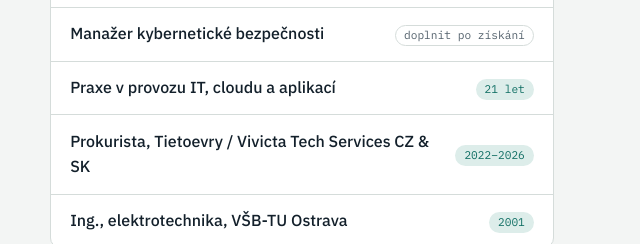
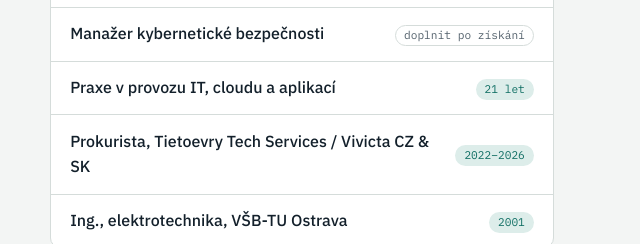
Before and after one commit to vrobemar/vrobel.net, a plain HTML site: page kb.html in a window 1280 px wide. Shown: the part 2940-3184 px from the top of the page, 614-1254 px from the left. Drawn offline with Linux system fonts and the light colour scheme.

Commit message:
kb.html: rename company in prokura row (#5)
Claude-Session: https://claude.ai/code/session_01Rg2rnB9dyJ5Avv2SPvHGUH

Co-authored-by: Claude <noreply@anthropic.com>

```diff
--- a/kb.html
+++ b/kb.html
@@ -277,7 +277,7 @@ footer .wrap{display:flex;flex-wrap:wrap;justify-content:space-between;gap:1rem}
           <div><dt>ISO/IEC 27001 Foundation</dt><dd><span class="chip">doplnit po získání</span></dd></div>
                     <div><dt>Manažer kybernetické bezpečnosti</dt><dd><span class="chip">doplnit po získání</span></dd></div>
           <div><dt>Praxe v provozu IT, cloudu a aplikací</dt><dd><span class="chip ok">21 let</span></dd></div>
-          <div><dt>Prokurista, Tietoevry / Vivicta Tech Services CZ &amp; SK</dt><dd><span class="chip ok">2022–2026</span></dd></div>
+          <div><dt>Prokurista, Tietoevry Tech Services / Vivicta CZ &amp; SK</dt><dd><span class="chip ok">2022–2026</span></dd></div>
           <div><dt>Ing., elektrotechnika, VŠB-TU Ostrava</dt><dd><span class="chip ok">2001</span></dd></div>
         </dl>
         <p class="note">Certifikace doplním po jejich získání.</p>
```
